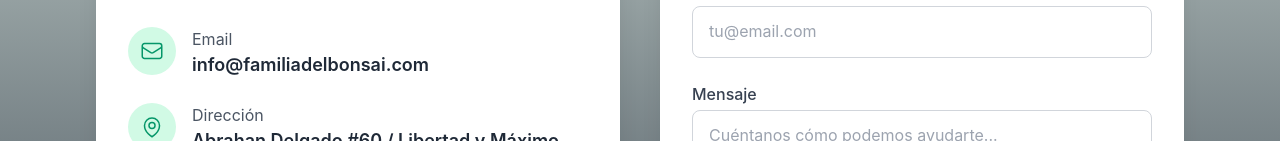
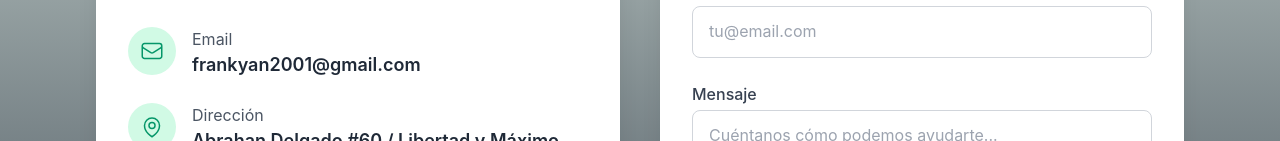
Before and after one commit to FrankyAntonioRodriguezHernandez/la-familia-del-bonsai-React, a React (Create React App) app: page / in a window 1280 px wide. Shown: the part 4013-4154 px from the top of the page. Built offline with nearby package versions, Linux system fonts and the light colour scheme.

Commit message:
arreglando direccion de correo

```diff
--- a/src/components/Contact.js
+++ b/src/components/Contact.js
@@ -77,7 +77,7 @@ const Contact = () => {
                   </div>
                   <div>
                     <p className="text-sm md:text-base text-gray-600">Email</p>
-                    <p className="text-base md:text-lg text-gray-800 font-semibold">info@familiadelbonsai.com</p>
+                    <p className="text-base md:text-lg text-gray-800 font-semibold">frankyan2001@gmail.com</p>
                   </div>
                 </div>
 
```
